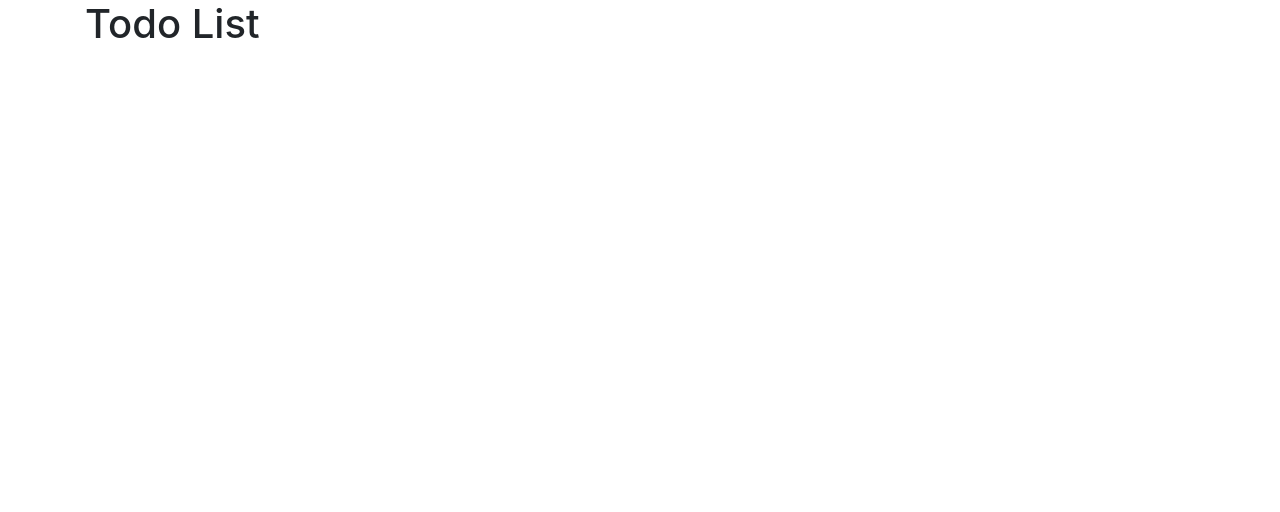
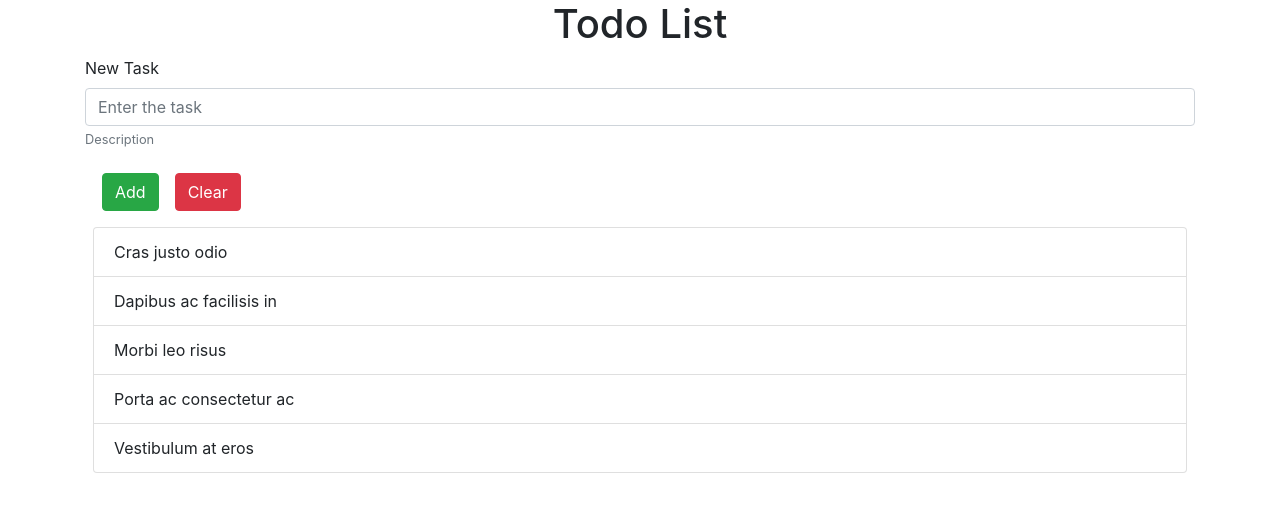
Before and after one commit to rishab-goel-git/todolist, a plain HTML site: page index.html in a window 1280 px wide. Drawn offline with nearby package versions, Linux system fonts and the light colour scheme.

Commit message:
basic layout of todolist

```diff
--- a/index.html
+++ b/index.html
@@ -13,7 +13,32 @@
 </head>
 <body>
 <div class = "container">
-    <h1 class = "center">Todo List</h1>
+    <h1 align = "center">Todo List</h1>
+    <!------ Input box   ------->
+    <div class = "row" >
+       <div class = "col">
+
+           <div class="form-group">
+               <label for="newTask">New Task</label>
+               <input type="text" class="form-control" id="newTask" aria-describedby="newTaskHelp" placeholder="Enter the task">
+               <small id="newTaskHelp" class="form-text text-muted">Description</small>
+           </div>
+       </div>
+    </div>
+    <!-----Buttons ----->
+    <div class="row px-4" >
+        <button class="btn btn-success m-2">Add</button>
+        <button class="btn btn-danger m-2">Clear</button>
+    </div>
+
+    <!----- TodoList box ----->
+    <ul class="row list-group m-2">
+        <li class="list-group-item">Cras justo odio</li>
+        <li class="list-group-item">Dapibus ac facilisis in</li>
+        <li class="list-group-item">Morbi leo risus</li>
+        <li class="list-group-item">Porta ac consectetur ac</li>
+        <li class="list-group-item">Vestibulum at eros</li>
+    </ul>
 </div>
 </body>
 </html>
```
